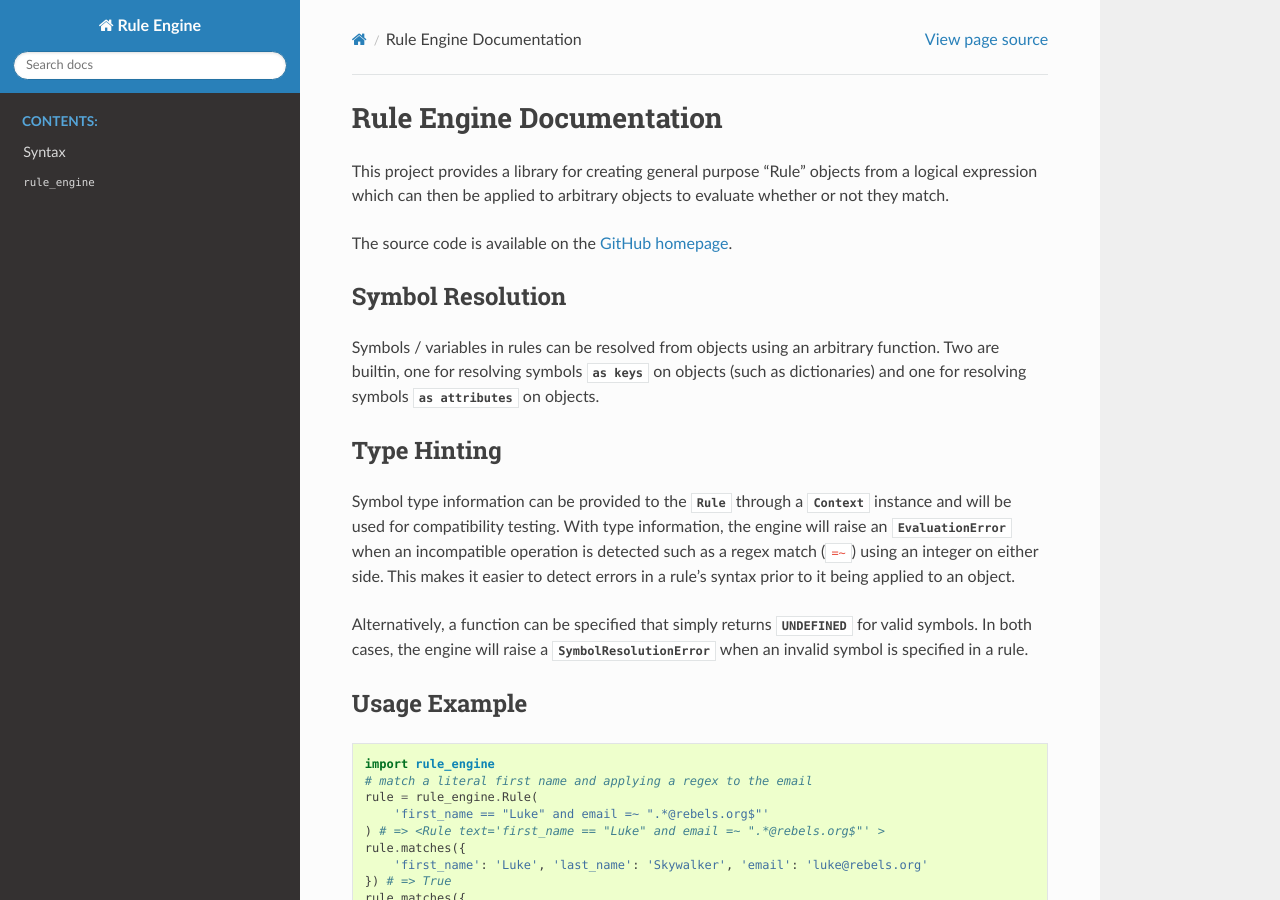
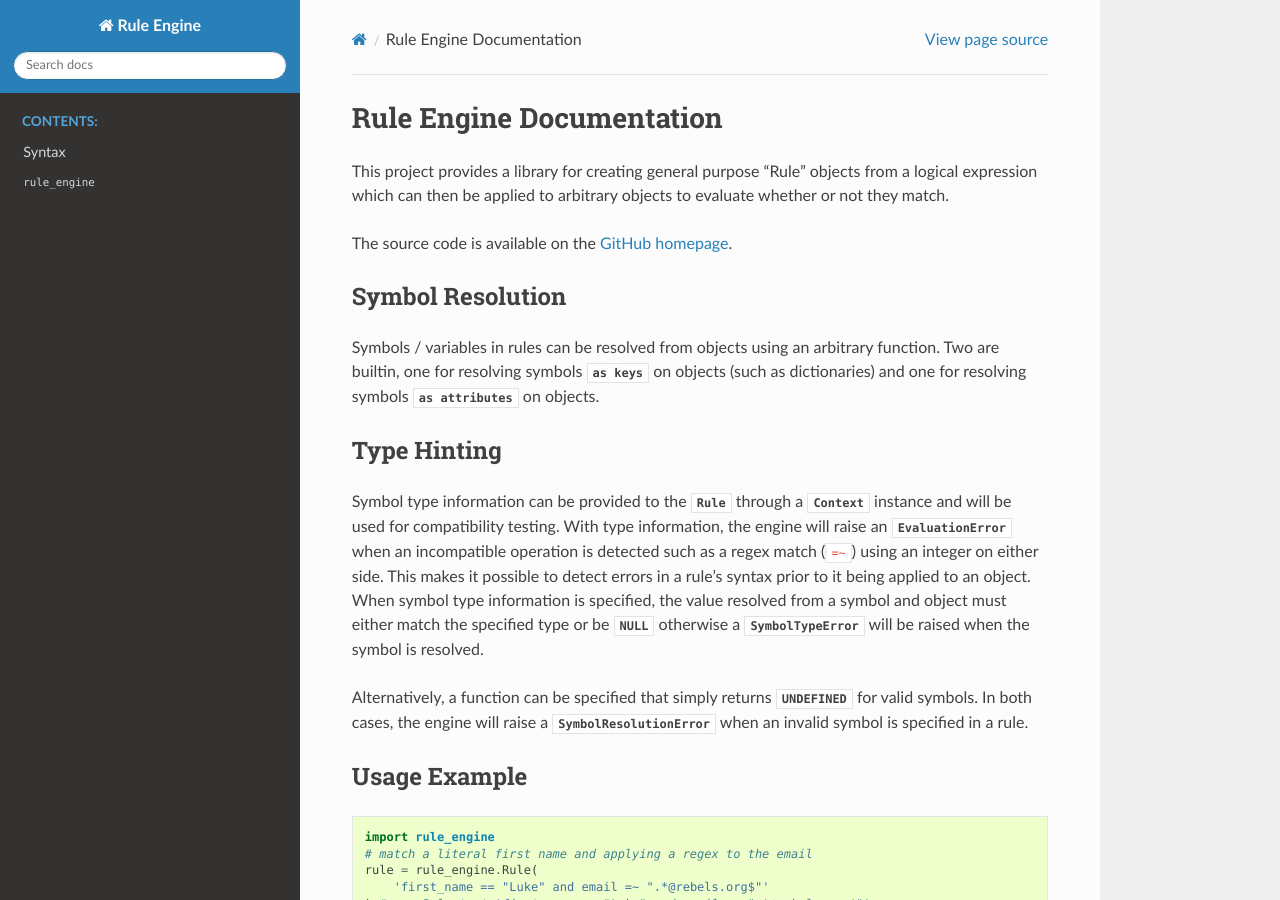
Before and after one commit to zeroSteiner/rule-engine, a Sphinx documentation site: the page built from docs/source/index.rst, in a window 1280 px wide and 900 px high. Built offline with Sphinx 7.4.7 and the Read the Docs theme 2.0.0, drawn with Linux system fonts in a browser that asks for light colours.

Commit message:
Don't raise a SymbolTypeError on NULL

```diff
--- a/docs/source/index.rst
+++ b/docs/source/index.rst
@@ -24,8 +24,12 @@ Symbol type information can be provided to the
 compatibility testing. With type information, the engine will raise an
 :py:class:`~rule_engine.errors.EvaluationError` when an incompatible operation
 is detected such as a regex match (``=~``) using an integer on either side. This
-makes it easier to detect errors in a rule's syntax prior to it being applied to
-an object.
+makes it possible to detect errors in a rule's syntax prior to it being applied
+to an object. When symbol type information is specified, the value resolved from
+a symbol and object must either match the specified type or be
+:py:attr:`~rule_engine.ast.NULL` otherwise a
+:py:class:`~rule_engine.errors.SymbolTypeError` will be raised when the symbol
+is resolved.
 
 Alternatively, a function can be specified that simply returns
 :py:attr:`~rule_engine.ast.DataType.UNDEFINED` for valid symbols. In both cases,
```
Also changed, not shown: 1 other file.
